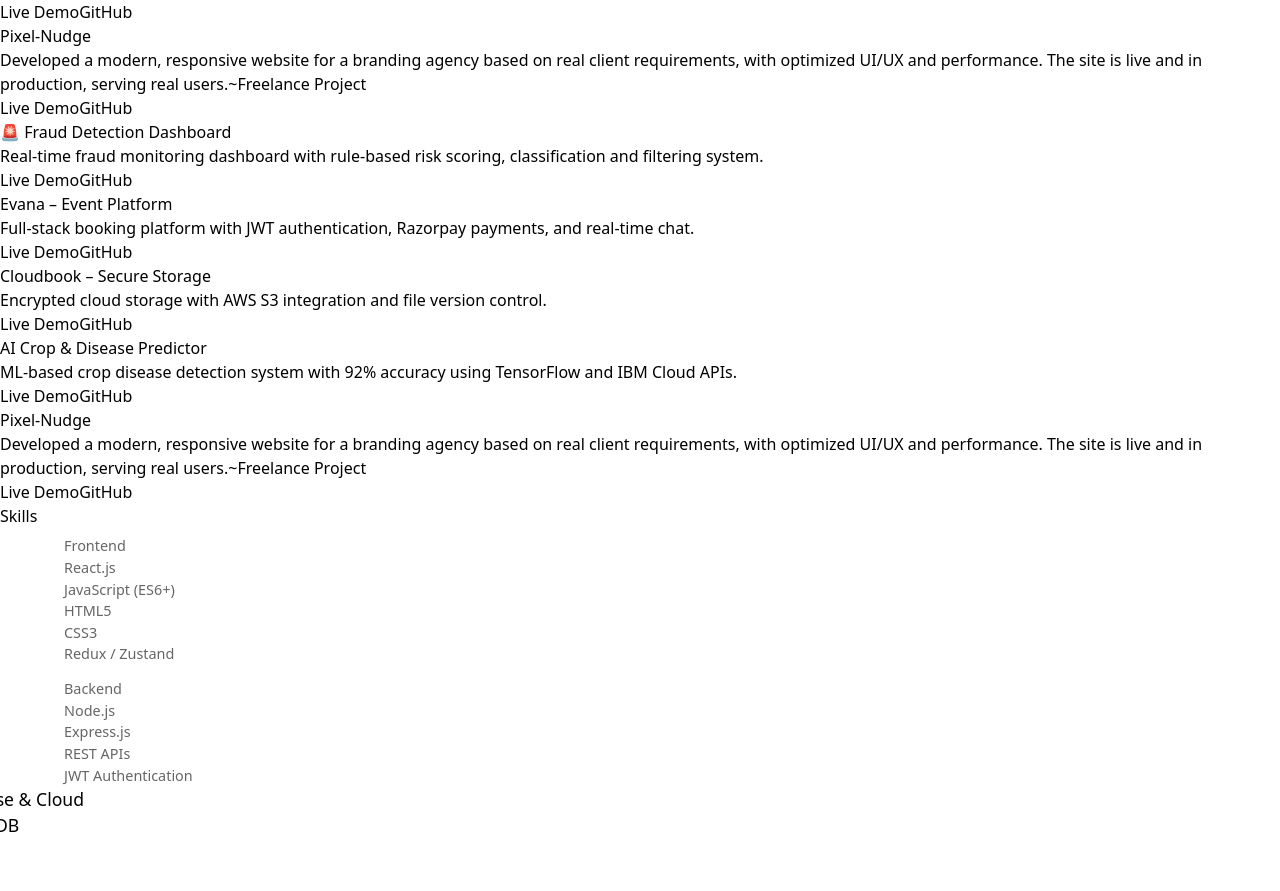
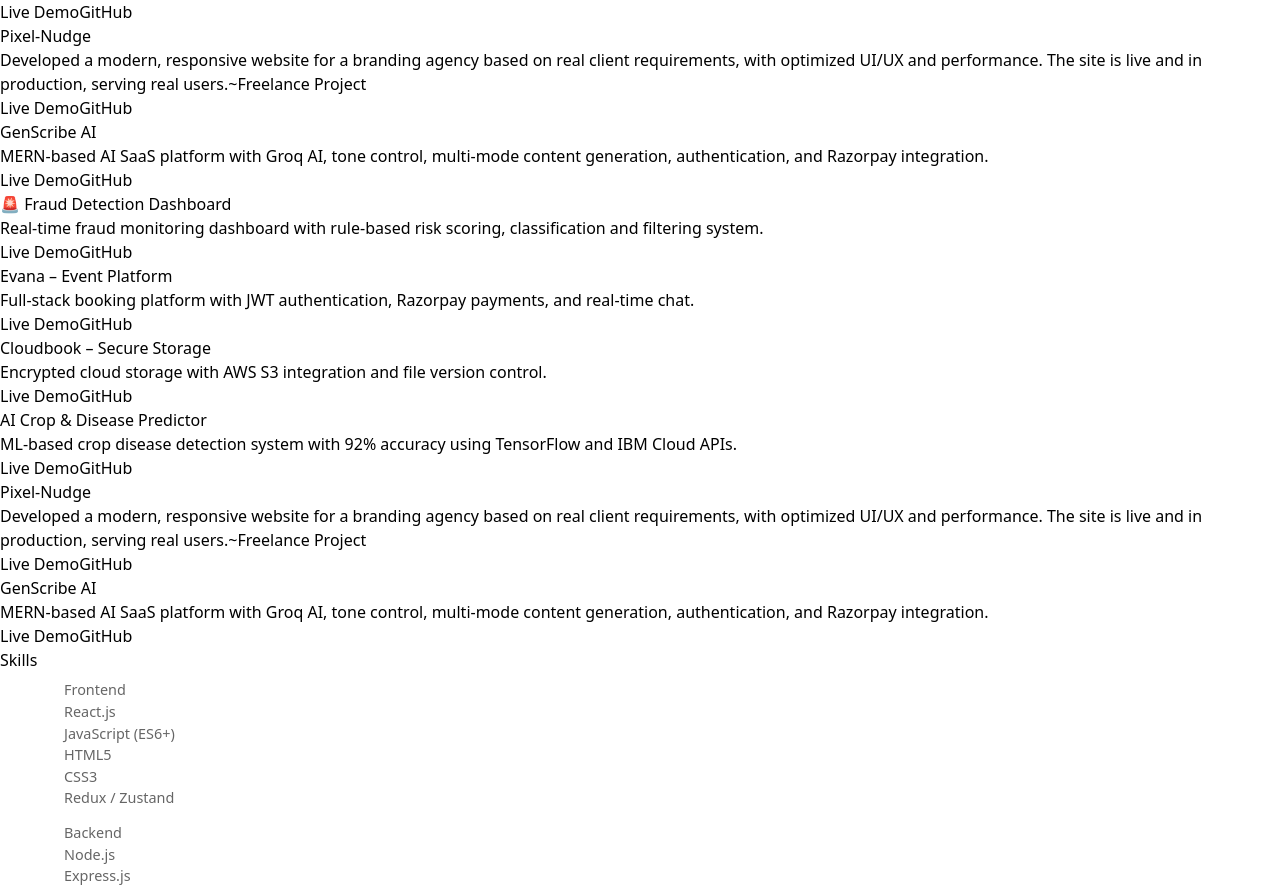
Before and after one commit to Ashwani895/Portfolio, a React (Vite) app: page / in a window 1280 px wide. Shown: the part 2504-3395 px from the top of the page. Built offline with nearby package versions, Linux system fonts and the light colour scheme.

Commit message:
genscribe added

```diff
--- a/src/components/Projects.jsx
+++ b/src/components/Projects.jsx
@@ -40,6 +40,13 @@
         "Developed a modern, responsive website for a branding agency based on real client requirements, with optimized UI/UX and performance. The site is live and in production, serving real users.~Freelance Project",
         live: "https://pixelnudge.online",
 
+    },
+    {
+      title: "GenScribe AI",
+      description:
+        "MERN-based AI SaaS platform with Groq AI, tone control, multi-mode content generation, authentication, and Razorpay integration.",
+      live: "https://genscribe-one.vercel.app/",
+      github: "https://github.com/Ashwani895/Genscribe",
     },
   ];
 
```
